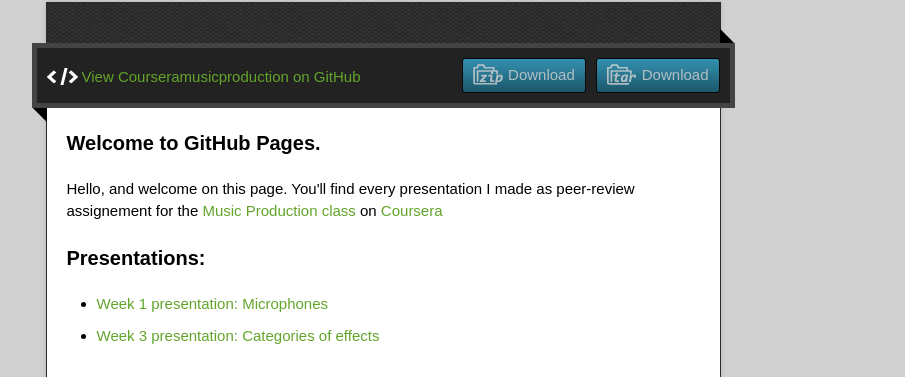
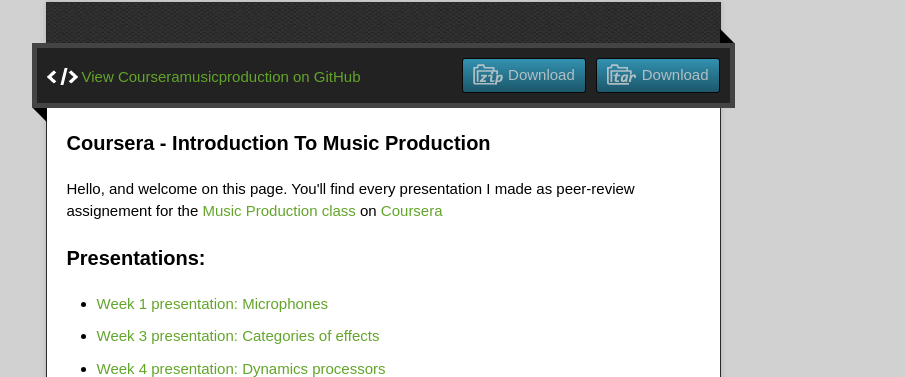
Before and after one commit to schatteleyn/CourseraMusicProduction, a plain HTML site: page index.html in a window 1280 px wide. Shown: the part 128-505 px from the top of the page, without its empty margins (257-1162 px from the left). Drawn offline with nearby package versions, Linux system fonts and the light colour scheme.

Commit message:
add link to week 4

```diff
--- a/index.html
+++ b/index.html
@@ -36,7 +36,7 @@
         <span class="blc"></span><span class="trc"></span>
         </div>
         <article class="markdown-body">
-          <h3>Welcome to GitHub Pages.</h3>
+          <h3>Coursera - Introduction To Music Production</h3>
 
 <p>Hello, and welcome on this page. You'll find every presentation I made as peer-review assignement for the <a href="https://class.coursera.org/musicproduction-001/class/index">Music Production class</a> on <a href="https://www.coursera.org/">Coursera</a> </p>
 
@@ -46,6 +46,7 @@
   <ul>
     <li><a href="Week1/slide.html">Week 1 presentation: Microphones</a></li>
     <li><a href="Week3/index.html">Week 3 presentation: Categories of effects</a></li>
+    <li><a href="week4.html">Week 4 presentation: Dynamics processors</a></li>
   </ul>
 </p>
 
```
